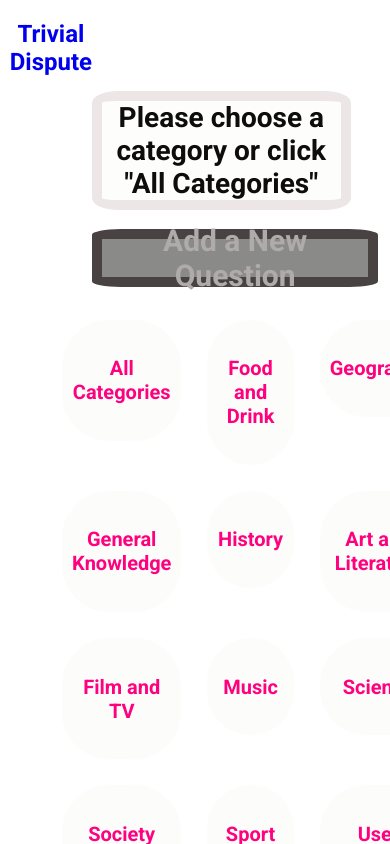
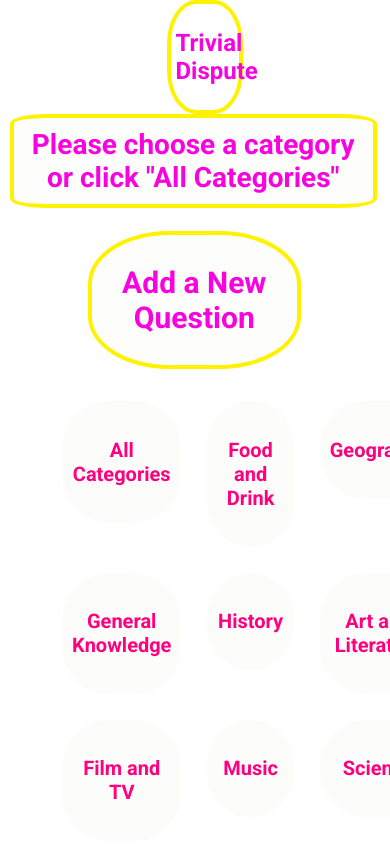
Before and after one commit to KarrarQ/trivialdispute, a React (Create React App) app: page / in a window 390 px wide. Built offline with nearby package versions, Linux system fonts and the light colour scheme.

Commit message:
Added Question card css

```diff
--- a/src/components/ErrorPage/ErrorPage.css
+++ b/src/components/ErrorPage/ErrorPage.css
@@ -6,5 +6,5 @@
   .error,
   .message {
     font-size: xx-large;
-    color: white;
+    color: rgb(255, 242, 0);
   }
--- a/src/components/Form/Form.css
+++ b/src/components/Form/Form.css
@@ -4,7 +4,7 @@ form {
   display: flex;
   flex-direction: column;
   justify-content: flex-start;
-    background-color: rgb(249, 249, 249);
+  background-color: white;
   height: 40em;
   width: 80%;
   padding: 5%;
@@ -55,3 +55,33 @@ form {
 .add-question-text {
   font-size: 30px;
 }
+
+@media screen and (min-width: 100px) and (max-width: 480px) {
+
+.question-container {
+  flex-direction: column;
+  width: 90%;
+  margin-left: 10px;
+}
+
+form {
+  justify-content: center;
+  height: 42em;
+}
+
+.question-input {
+  width: 100%;
+  margin-left: 0;
+}
+
+.label-form {
+  margin: 0;
+  text-align: left;
+}
+
+.new-question-button {
+  height: 7%;
+  width: 35%;
+}
+
+}
--- a/src/components/Nav/Nav.css
+++ b/src/components/Nav/Nav.css
@@ -1,36 +1,34 @@
-@import url('https://fonts.googleapis.com/css2?family=Roboto:wght@100;400;700&display=swap');
-
-
 h1 {
   font-size: 60px;
-  color: rgb(23, 14, 14);
-  font-family: 'Roboto';
+  color: white;
   margin: 2%;
 }
 
 .nav-directions {
-  display:flex;
+  display: flex;
   flex-direction: column;
-  justify-content: flex-end;
+  justify-content: space-between;
 }
 
 .directions {
-  color: rgb(15, 12, 12);
+  color: rgb(248, 3, 224);
   text-align: center;
-  font-family: 'Roboto';
   font-size: 28px;
   margin: 0;
   margin-right: 16%;
-  border: 10px solid rgb(237, 230, 230);
+  border: 4px solid rgb(255, 242, 1);
   background-color: #fbfbfa80;
   border-radius: 10%;
+  padding: 10px;
 }
 
-.logo {
-  box-sizing: border-box;
-  /* border: 20px solid rgba(0,0,0,0.5); */
-  height: 75%;
-  width: 50%;
+.title {
+  border: 4px solid rgb(255, 242, 1);
+  color: rgb(248, 3, 224);
+  height: 50%;
+  width: 15%;
+  border-radius: 38%;
+  padding: 5px;
 }
 
 .navbar {
@@ -40,20 +38,64 @@ h1 {
   margin-left: 5%;
 }
 
-.landing-page-link,
 .form-link {
-  color: rgb(176, 171, 171);
-  font-family: 'Roboto';
+  color: rgb(248, 3, 224);
   font-size: 20px;
-  border: 10px solid rgb(72, 66, 66);
-  background-color: #17171580;
-  border-radius: 10%;
+  border: 4px solid rgb(255, 242, 1);
+  background-color: #fbfbfa80;
+  border-radius: 38%;
   padding: 5px;
   display: flex;
   justify-content: center;
   flex-direction: column;
-  height: 10%;
+  height: 31%;
   margin-top: 6%;
   margin-right: 7%;
+  margin-left: 400px;
+  width: 50%;
+}
+
+@media screen and (min-width: 100px) and (max-width: 480px) {
+
+  .navbar {
+    display: flex;
+    flex-direction: column;
+    align-items: center;
+  }
+
+  .directions {
+    margin-right: 23px;
+  }
+
+  .form-link {
+    margin-left: 78px;
+  }
+
+  .logo {
+    margin-right: 10px;
+  }
 
 }
+
+@media screen and (min-width: 481px) and (max-width: 820px) {
+
+  .logo {
+    height: 90%;
+    width: 119%;
+  }
+
+  .nav-directions {
+    flex-direction: column;
+    justify-content: space-around;
+  }
+
+  .form-link {
+    margin-left: 100px;
+    margin-bottom: 30px;
+  }
+
+  .directions {
+    margin-left: 15%;
+  }
+
+}
--- a/src/components/QuestionCard/QuestionCard.css
+++ b/src/components/QuestionCard/QuestionCard.css
@@ -1,16 +1,17 @@
 .single-question-card {
   box-sizing: border-box;
   border: 3px solid black;
-    padding: 10px;
   background-color: white;
   height: 550px;
   width: 740px;
   display: flex;
   flex-direction: column;
+  padding: 5%;
   overflow-x: scroll;
   word-wrap: break-word;
   border-radius: 10px;
 }
+
 
 .top-row-answers,
 .bottom-row-answers {
@@ -34,7 +35,6 @@
   width: 20%;
   border-radius: 20px;
   background-color: #fbfbfab3;
-    color: black;
   font-size: large;
 }
 
@@ -51,9 +51,6 @@
   display: flex;
   justify-content: center;
 }
-  /* .top-row-answers {
-    margin-bottom: 20px;
-  } */
 
 .possible-answers-container {
  margin: 5px 25px 10px 25px;
@@ -72,3 +69,40 @@
   display: inline-block;
   width: 170px;
 }
+
+
+@media screen and (min-width: 100px) and (max-width: 480px) {
+
+  /* .possible-answers-container {
+    display: flex;
+    flex-direction: column;
+  } */
+
+    .top-row-answers,
+    .bottom-row-answers {
+      flex-direction: column;
+      justify-content: center;
+      margin-bottom: 0;
+    }
+
+    .single-question-card {
+      width: 363%;
+    }
+
+    .top-right,
+    .bottom-right,
+    .bottom-left,
+    .top-left {
+    margin-bottom: 26px;
+    text-align: left;
+    }
+
+    .question-total {
+    margin-top: 10px;
+    }
+
+    .submit-answer-button {
+    width: 35%;
+    }
+
+}
```
Lines whose indentation alone changed are shown as unchanged.
